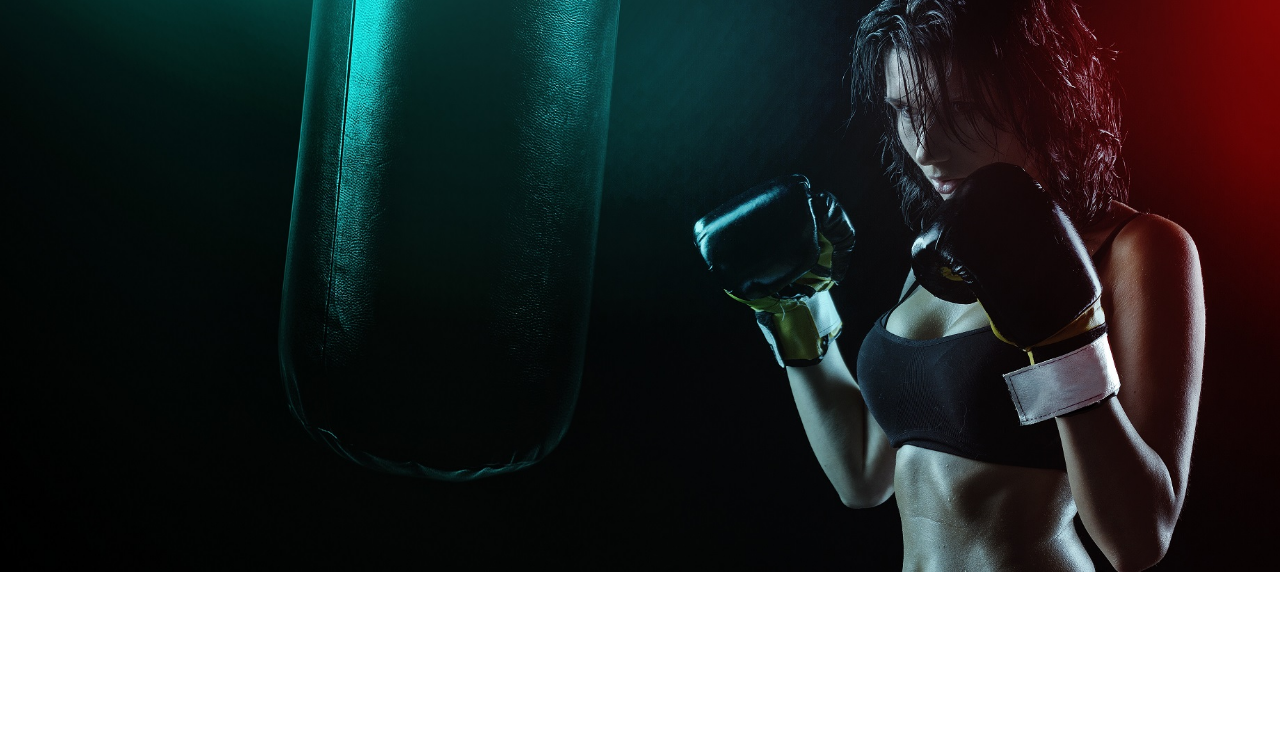
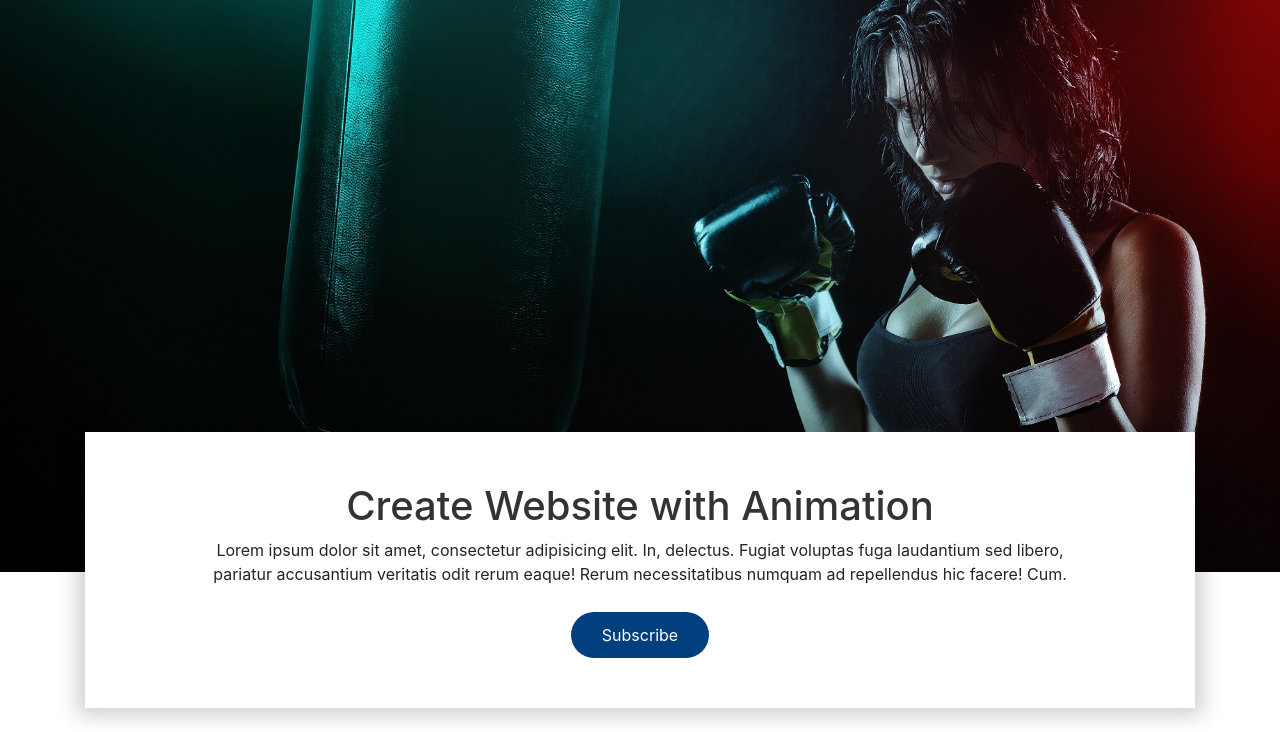
Before and after one commit to Tyro-A/DevMuscles, a plain HTML site: page index.html in a window 1280 px wide. Shown: the part 68-800 px from the top of the page. Drawn offline with nearby package versions, Linux system fonts and the light colour scheme.

Commit message:
Added welcome text/home section

```diff
--- a/css/style.css
+++ b/css/style.css
@@ -28,3 +28,28 @@ nav .fa-bars {
     color: #fff;
     font-size: 26px;
 }
+
+/*====================================
+        Welcome/Home
+=====================================*/
+.welcome {
+    padding: 50px 100px;
+    margin-top: -140px;
+    background-color: #fff;
+    -webkit-box-shadow: 0 0 20px 7px rgba(0,0,0,0.2);
+    box-shadow: 0 0 20px 7px rgba(0,0,0,0.2);
+}
+.welcome h1 {
+    color: #333;
+}
+.welcome .home-btn {
+    margin-top: 10px;
+    padding: 10px 30px;
+    border-radius: 30px;
+    color: #fff;
+    background-color: #013f7e;
+}
+.welcome .btn:focus {
+    -webkit-box-shadow: none;
+    box-shadow: none;
+}
--- a/index.html
+++ b/index.html
@@ -52,7 +52,7 @@
                     <li class="nav-item">
                         <a class="nav-link" href="#">About Us</a>
                     </li>
-                     <li class="nav-item">
+                    <li class="nav-item">
                         <a class="nav-link" href="#">Services</a>
                     </li>
                     <li class="nav-item">
@@ -68,10 +68,22 @@
             </div>
         </nav>
 
+    </section>
+    <!--Header Ends-->
 
 
+    <!-- Welcome/Home -->
+    <section id="welcome">
+        <div class="container">
+            <div class="welcome text-center">
+                <h1>Create Website with Animation</h1>
+                <p>Lorem ipsum dolor sit amet, consectetur adipisicing elit. In, delectus. Fugiat voluptas fuga laudantium sed libero, pariatur accusantium veritatis odit rerum eaque! Rerum necessitatibus numquam ad repellendus hic facere! Cum.</p>
+                <button type="submit" class="btn home-btn">Subscribe</button>
+            </div>
+        </div>
     </section>
-    <!--Header Ends-->
+
+    <!-- Welcome/Home Ends-->
 
 
     <!-- Custom JS  -->
```
